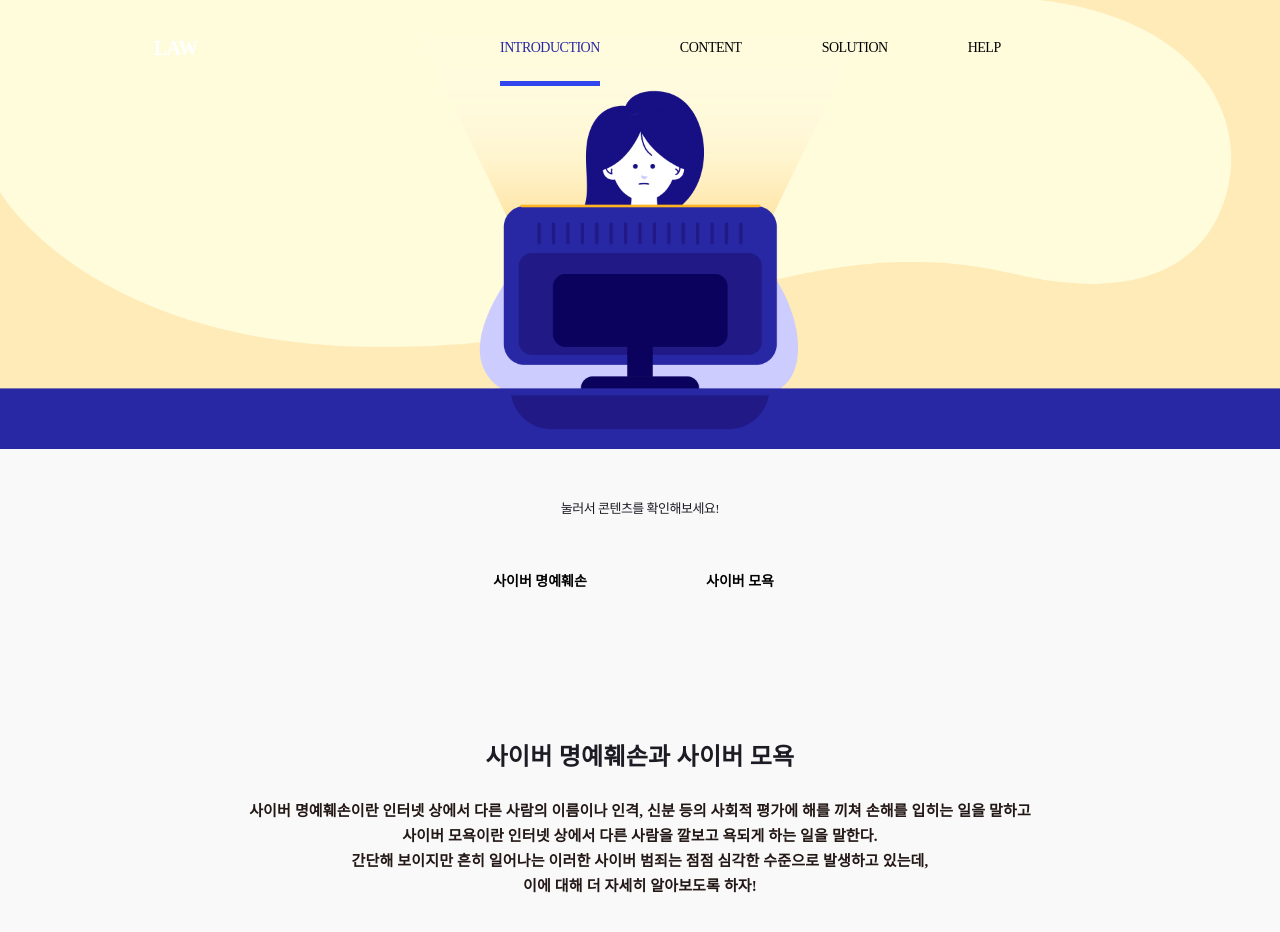
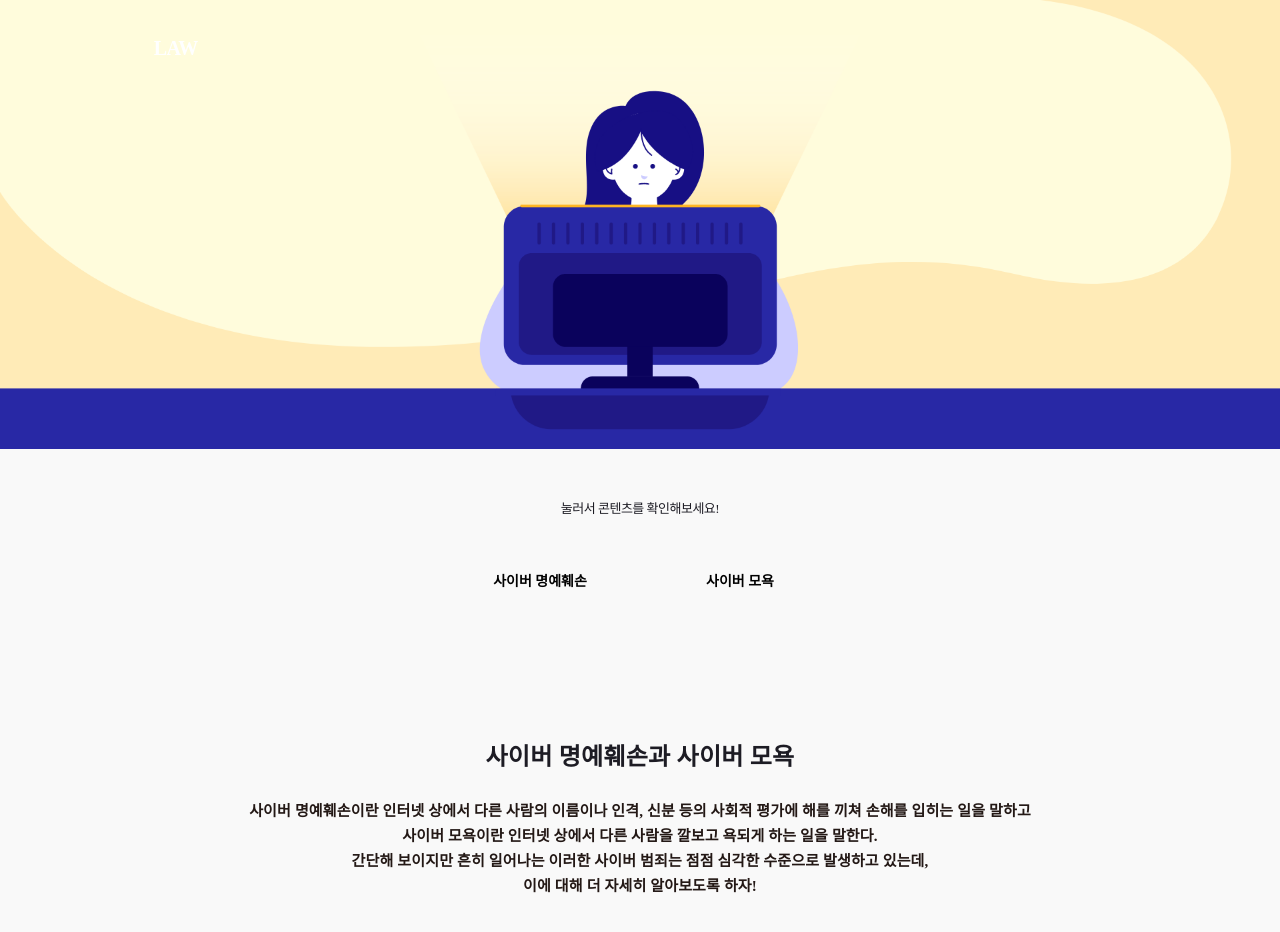
Before and after one commit to alpha0212/Law_PROJECT, a React (Create React App) app: page /content in a window 1280 px wide. Shown: the top 932 px of the page. Built offline with nearby package versions, Linux system fonts and the light colour scheme; a web font is replaced by a local one.

Commit message:
Feature: MouseDown Logo, display none when scrollTop

```diff
--- a/src/components/common/FixComponents/Navbar/index.tsx
+++ b/src/components/common/FixComponents/Navbar/index.tsx
@@ -16,11 +16,13 @@ export const Navbar: React.FC = () => {
   const [working2, setWorking2] = useState("false");
   const [working3, setWorking3] = useState("false");
   const [working4, setWorking4] = useState("false");
+  const [hiddenNav, SetHiddenNav] = useState(false);
   const listenScrollEvent = () => {
     window.scrollY > 10 ? setnavColor("#ffffff") : setnavColor("transparent");
     window.scrollY > 10 ? setnavSize("5rem") : setnavSize("7rem");
     window.scrollY > 10 ? settitleColor("#2827a6") : settitleColor("#ffffff");
     window.scrollY > 10 ? setUnderColor("true") : setUnderColor("false");
+    window.scrollY > 10 ? SetHiddenNav(true) : SetHiddenNav(false);
   };
   useEffect(() => {
     window.addEventListener("scroll", listenScrollEvent);
@@ -85,7 +87,7 @@ export const Navbar: React.FC = () => {
           LAW
         </S.Logo>
         <S.LinkContainer>
-          <S.NavbarList>
+          <S.NavbarList hidden={hiddenNav}>
             <S.NavbarSelect
               onClick={select}
               underline={working.toString()}
@@ -95,14 +97,14 @@ export const Navbar: React.FC = () => {
             </S.NavbarSelect>
             <S.NavbarSelect
               onClick={select2}
-              underline={working2}
+              underline={working2.toString()}
               to="/content"
             >
               CONTENT
             </S.NavbarSelect>
             <S.NavbarSelect
               onClick={select3}
-              underline={working3}
+              underline={working3.toString()}
               to="/solution"
             >
               SOLUTION
--- a/src/components/common/FixComponents/Navbar/styled.ts
+++ b/src/components/common/FixComponents/Navbar/styled.ts
@@ -33,7 +33,10 @@ export const LinkContainer = styled.div`
   padding-right: 50vw;
 `;
 
-export const NavbarList = styled.div`
+export const NavbarList = styled.div<{
+  hidden: boolean;
+}>`
+  display: ${(props) => (props.hidden ? "block" : "none")};
   font-family: Pretendard;
   font-weight: 300;
 `;
```
